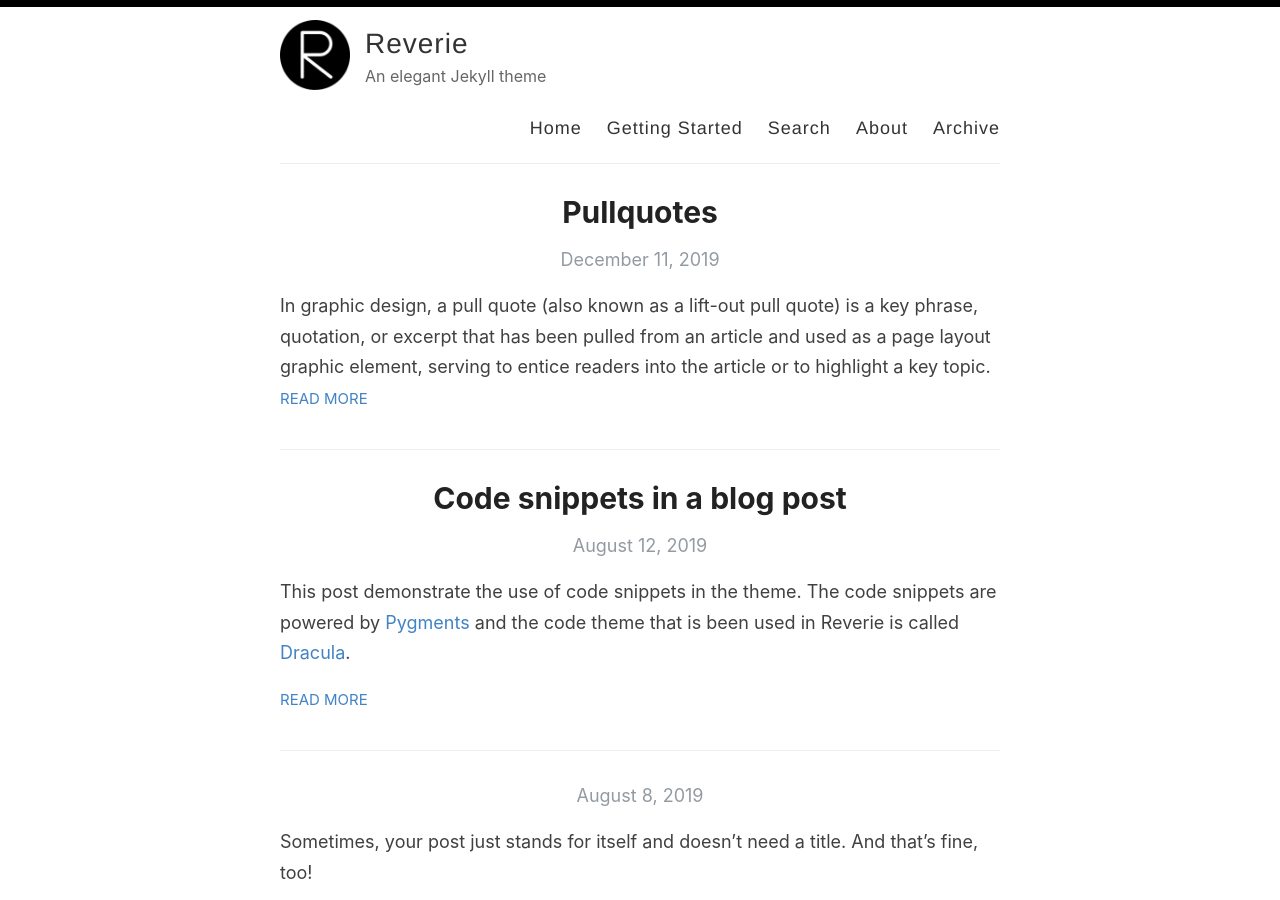
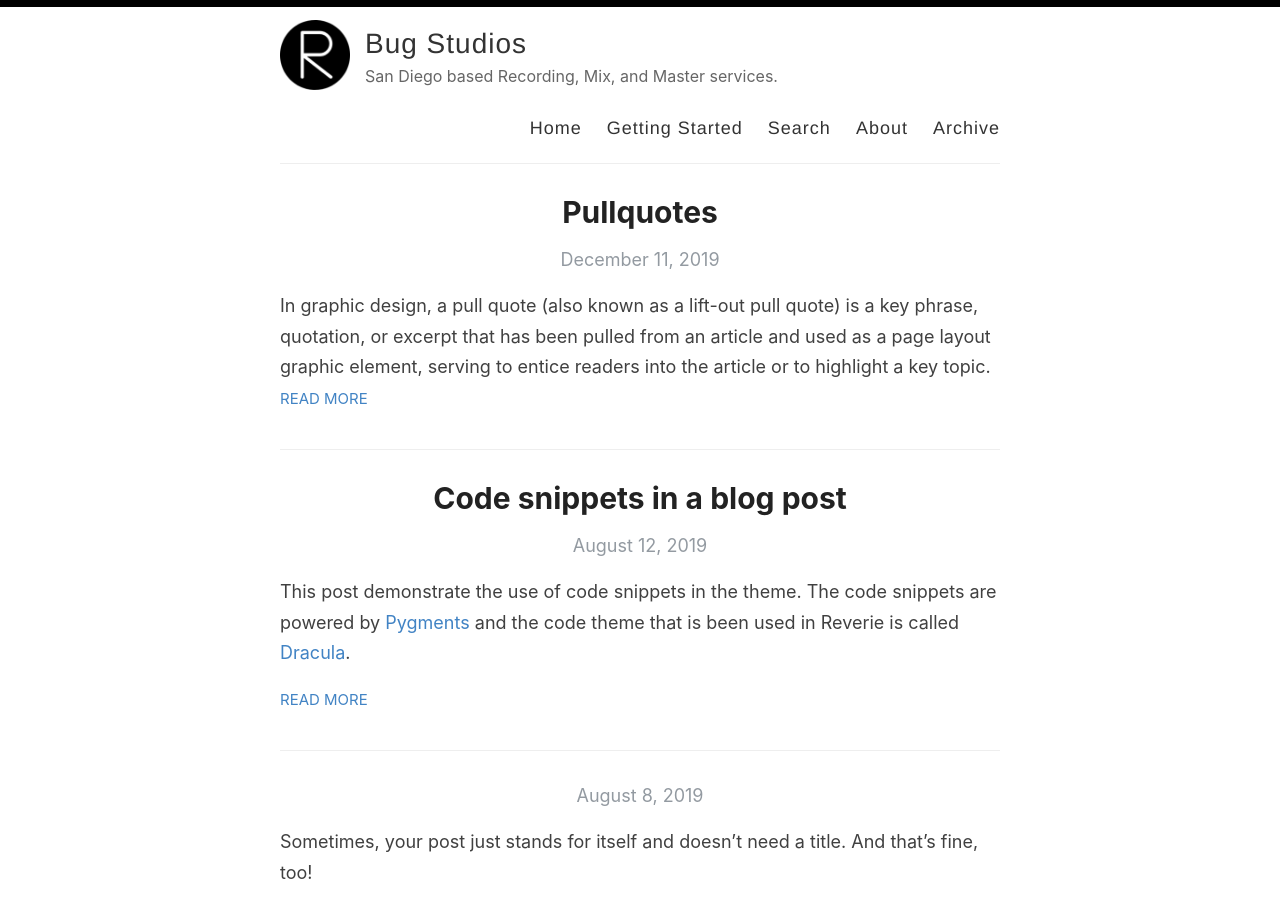
Before and after one commit to bug-studios/bug-studios.github.io, a Jekyll site: the page built from index.html, in a window 1280 px wide and 900 px high. Built offline with Jekyll 4.4.1, drawn with Linux system fonts in a browser that asks for light colours; the list of posts is cut into pages by our own code.

Commit message:
Update _config.yml

```diff
--- a/_config.yml
+++ b/_config.yml
@@ -3,13 +3,13 @@
 #
 
 # Name of your site (displayed in the header)
-name: Reverie
+name: Bug Studios
 
 # Name of the author
-author: Amit Merchant
+author: Bug Studios
 
 # Short bio or description (displayed in the header)
-description: An elegant Jekyll theme
+description: San Diego based Recording, Mix, and Master services.
 
 # URL of your avatar or profile pic (you could use your GitHub profile pic)
 avatar: /images/reverie.png
@@ -55,7 +55,6 @@ enforce_ssl: https://www.amitmerchant.com/reverie
 # (http://yourusername.github.io/repository-name)
 # and NOT your User repository (http://yourusername.github.io)
 # then add in the baseurl here, like this: "/repository-name"
-baseurl: "/reverie"
 
 #
 # !! You don't need to change any of the configuration flags below !!
```
